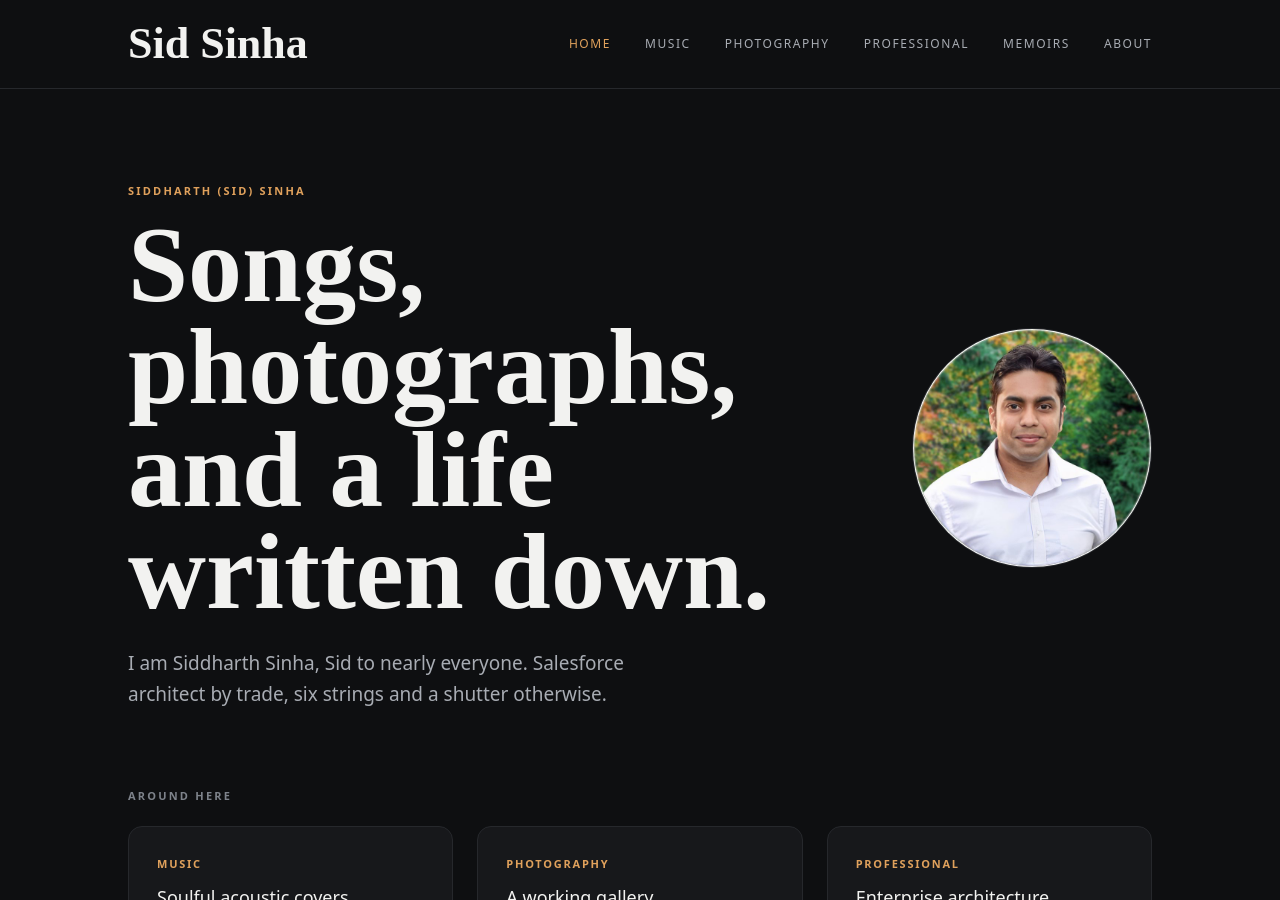
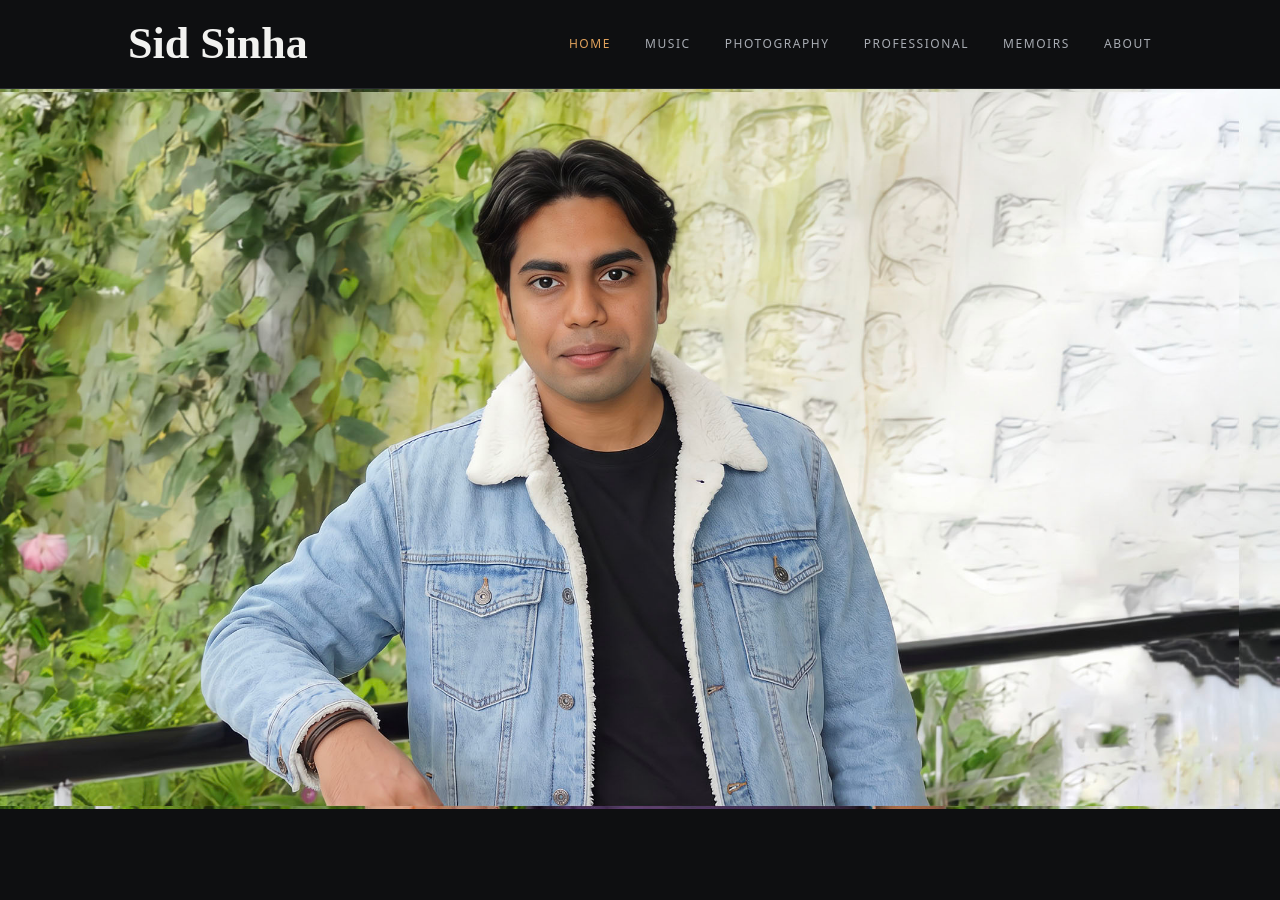
Before and after one commit to SidSays/SidSays.github.io, a Jekyll site: the page built from index.html, in a window 1280 px wide and 900 px high. Built offline with Jekyll 4.4.1, drawn with Linux system fonts in a browser that asks for light colours; some web fonts are replaced.

Commit message:
Add files via upload

```diff
--- a/index.html
+++ b/index.html
@@ -3,6 +3,14 @@ layout: default
 title: Sid Sinha
 description: "Siddharth Sinha: guitar and voice, photographs, and a slow archive of writing."
 ---
+
+<section class="cover">
+  <img class="cover-img"
+       src="{{ '/assets/img/sid/Siddharth-Sinha-Outdoors.jpg' | relative_url }}"
+       alt="Siddharth Sinha outdoors"
+       width="2133" height="1200"
+       fetchpriority="high" decoding="async">
+</section>
 
 <section class="hero">
   <div class="wrap hero-inner">
--- a/sitemap-images.xml
+++ b/sitemap-images.xml
@@ -9,6 +9,9 @@ sitemap: false
     <loc>{{ site.url }}/</loc>
     <image:image>
       <image:loc>{{ site.url }}/assets/img/sid-sinha.jpg</image:loc>
+    </image:image>
+    <image:image>
+      <image:loc>{{ site.url }}/assets/img/sid/Siddharth-Sinha-Outdoors.jpg</image:loc>
     </image:image>
   </url>
   <url>
```
